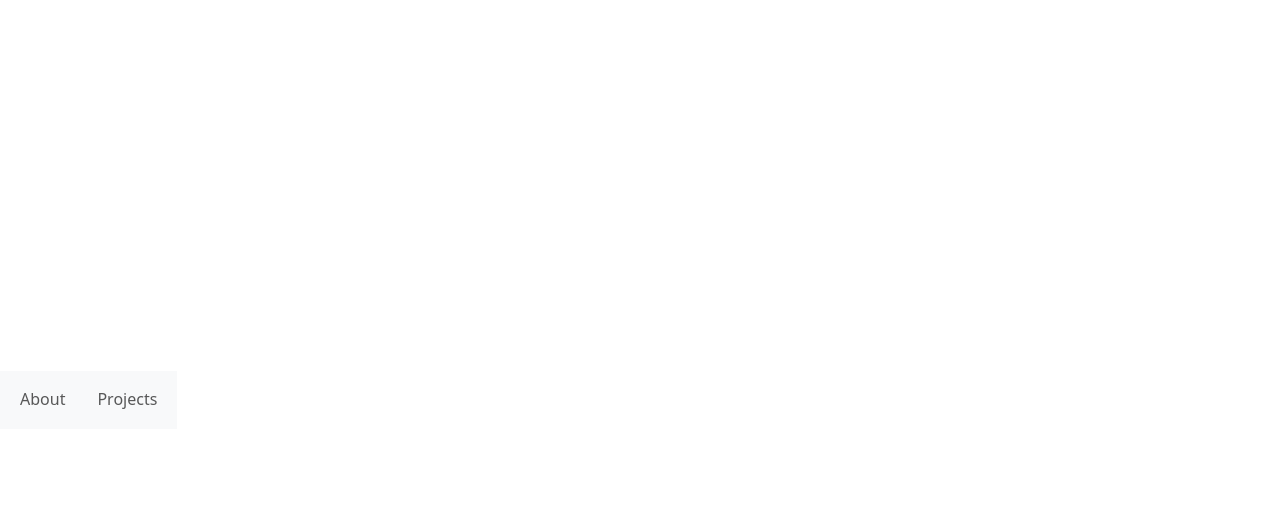
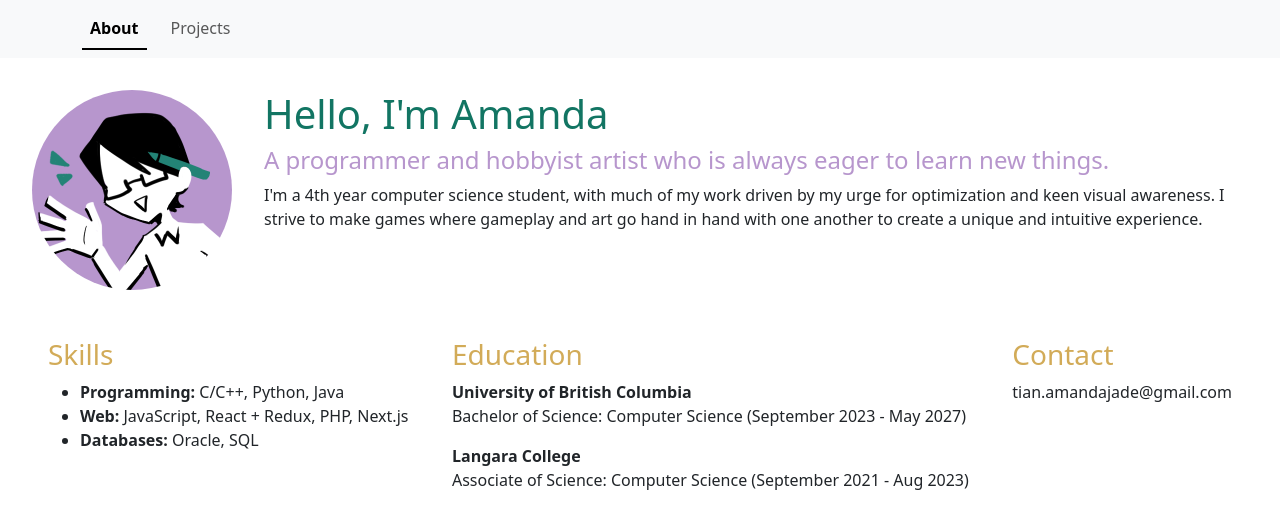
Before and after one commit to Corvexxia/corvexxia.github.io, a React (Vite) app: page / in a window 1280 px wide. Before the commit this address had no page. Shown: the top 528 px of the page. Built offline with nearby package versions, Linux system fonts and the light colour scheme.

Commit message:
Tried to fix routing

```diff
--- a/package.json
+++ b/package.json
@@ -3,6 +3,7 @@
   "private": true,
   "version": "0.0.0",
   "type": "module",
+  "homepage": "/corvexxia.github.io/#",
   "scripts": {
     "dev": "vite",
     "build": "tsc -b && vite build",
--- a/src/App.tsx
+++ b/src/App.tsx
@@ -1,4 +1,4 @@
-import { BrowserRouter as Router, Route, Routes } from 'react-router-dom'
+import { HashRouter , Route, Routes } from 'react-router-dom'
 
 import NavBar from './components/NavBar'
 import { ProjectsPage } from './pages/Projects';
@@ -11,13 +11,13 @@ function App() {
 
   return (
     <>
-    <Router>
+    <HashRouter>
       <NavBar />
       <Routes>
-        <Route path="https://corvexxia.github.io" element={<HomePage />} />
-        <Route path="https://corvexxia.github.io/projects" element={<ProjectsPage />} />
+        <Route path="/" element={<HomePage />} />
+        <Route path="/projects" element={<ProjectsPage />} />
       </Routes>
-    </Router>
+    </HashRouter>
 
     </>
   )
--- a/src/components/NavBar.tsx
+++ b/src/components/NavBar.tsx
@@ -12,10 +12,10 @@ export default function NavBar() {
             <Container>
                 <Nav variant="underline" defaultActiveKey={page}>
                     <Nav.Item>
-                        <Nav.Link href="https://corvexxia.github.io/" eventKey="https://corvexxia.github.io/">About</Nav.Link>
+                        <Nav.Link href="/" eventKey="/">About</Nav.Link>
                     </Nav.Item>
                     <Nav.Item>
-                        <Nav.Link href="https://corvexxia.github.io/projects" eventKey="https://corvexxia.github.io/projects">Projects</Nav.Link>
+                        <Nav.Link href="/projects" eventKey="/projects">Projects</Nav.Link>
                     </Nav.Item>
                     {/* <Nav.Item>
                         <Nav.Link href="/art" eventKey="/art">Art</Nav.Link>
```
